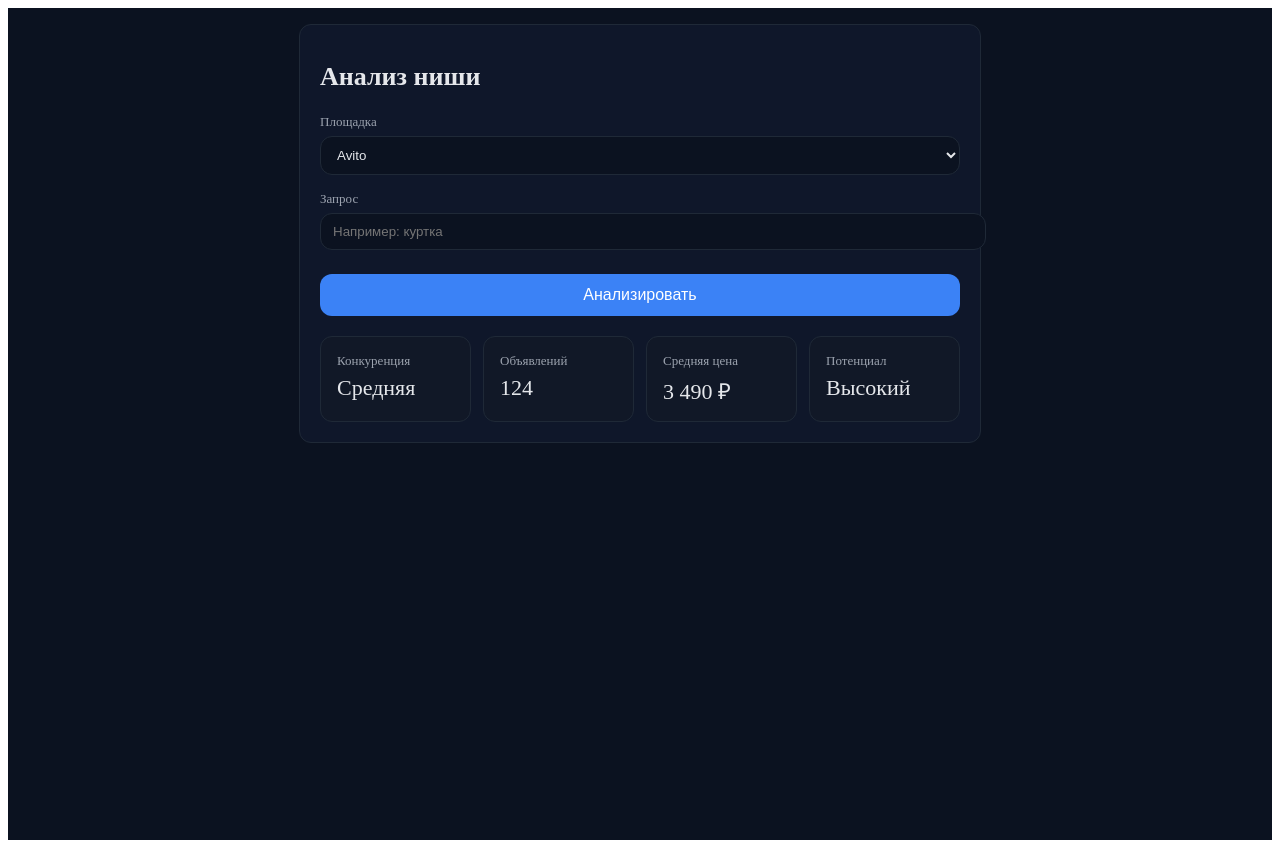
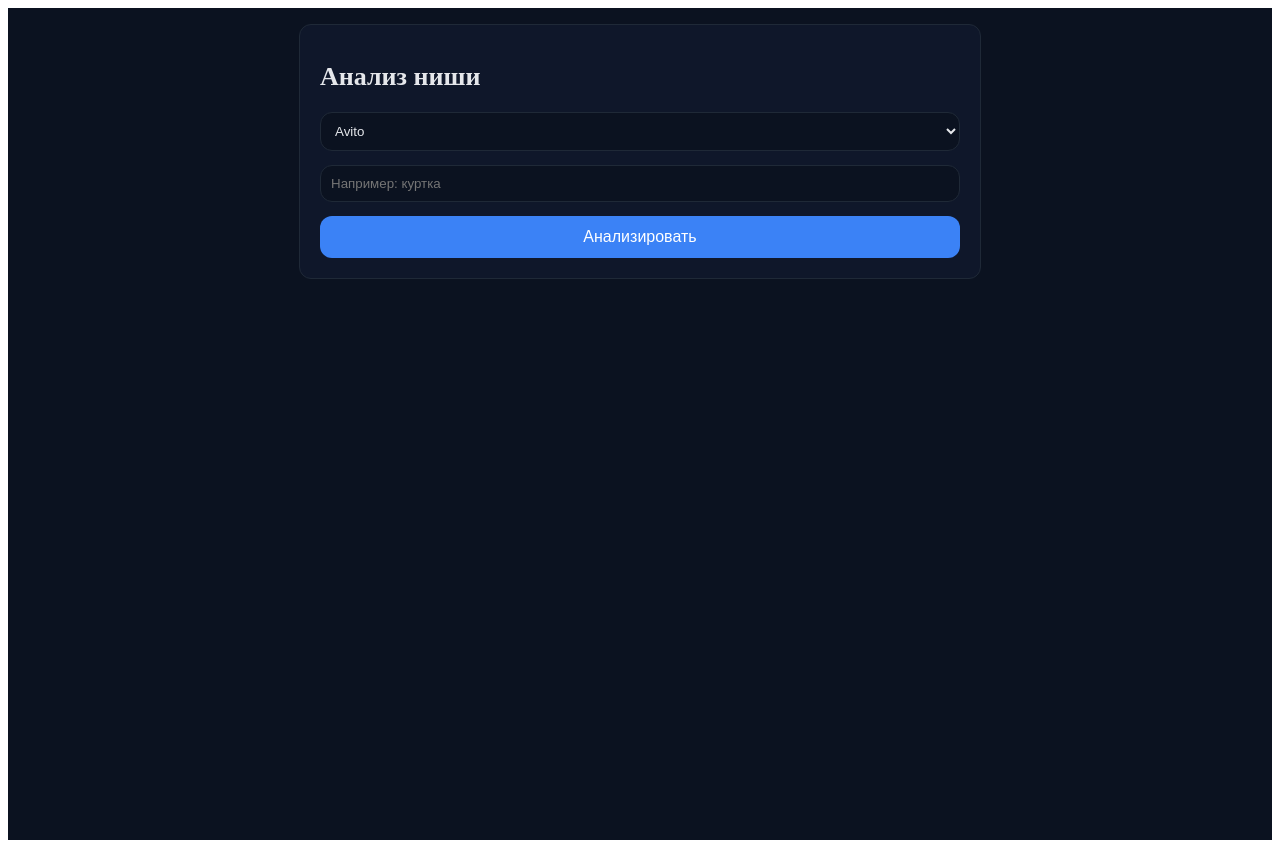
Before and after one commit to cLoud288/analyz-frontend, a Next.js app: page / in a window 1280 px wide. Built offline with nearby package versions, Linux system fonts and the light colour scheme.

Commit message:
add full analyze logic

```diff
--- a/src/components/MetricsGrid.tsx
+++ b/src/components/MetricsGrid.tsx
@@ -1,21 +1,19 @@
-"use client";
-
 import StatCard from "./StatCard";
 
-export default function MetricsGrid() {
+export default function MetricsGrid({ data }: any) {
   return (
     <div
       style={{
         display: "grid",
         gridTemplateColumns: "repeat(auto-fit, minmax(140px, 1fr))",
         gap: 12,
-        marginTop: 20,
+        marginTop: 24,
       }}
     >
-      <StatCard title="Конкуренция" value="Средняя" />
-      <StatCard title="Объявлений" value="124" />
-      <StatCard title="Средняя цена" value="3 490 ₽" />
-      <StatCard title="Потенциал" value="Высокий" />
+      <StatCard title="Конкуренция" value={data.competition} />
+      <StatCard title="Объявлений" value={data.listings} />
+      <StatCard title="Средняя цена" value={`${data.avg_price} ₽`} />
+      <StatCard title="Потенциал" value={data.potential} />
     </div>
   );
 }
--- a/src/components/NicheForm.tsx
+++ b/src/components/NicheForm.tsx
@@ -1,9 +1,61 @@
 "use client";
 
+import { useState } from "react";
 import { theme } from "@/lib/theme";
 import MetricsGrid from "./MetricsGrid";
 
+type Result = {
+  competition: string;
+  listings: number;
+  avg_price: number;
+  potential: string;
+};
+
 export default function NicheForm() {
+  const [platform, setPlatform] = useState("Avito");
+  const [query, setQuery] = useState("");
+  const [loading, setLoading] = useState(false);
+  const [error, setError] = useState<string | null>(null);
+  const [result, setResult] = useState<Result | null>(null);
+
+  async function handleAnalyze() {
+    if (!query.trim()) {
+      setError("Введите запрос");
+      return;
+    }
+
+    setError(null);
+    setLoading(true);
+    setResult(null);
+
+    try {
+      const res = await fetch(
+        `${process.env.NEXT_PUBLIC_API_URL}/analyze`,
+        {
+          method: "POST",
+          headers: {
+            "Content-Type": "application/json",
+          },
+          body: JSON.stringify({
+            platform,
+            query,
+          }),
+        }
+      );
+
+      if (!res.ok) {
+        throw new Error("Ошибка анализа");
+      }
+
+      const data = await res.json();
+      setResult(data);
+    } catch (e) {
+      setError("Не удалось выполнить анализ");
+    } finally {
+      setLoading(false);
+    }
+  }
+
   return (
     <div
       style={{
@@ -29,15 +81,11 @@ export default function NicheForm() {
 
         {/* Filters */}
         <div style={{ display: "grid", gap: 14 }}>
-          <div>
-            <label style={{ fontSize: 13, color: theme.muted }}>
-              Площадка
-            </label>
           <select
+            value={platform}
+            onChange={(e) => setPlatform(e.target.value)}
             style={{
-                width: "100%",
-                marginTop: 6,
-                padding: "10px 12px",
+              padding: "10px",
               borderRadius: theme.radius,
               background: theme.bg,
               color: theme.text,
@@ -48,29 +96,24 @@ export default function NicheForm() {
             <option>WB</option>
             <option>Ozon</option>
           </select>
-          </div>
 
-          <div>
-            <label style={{ fontSize: 13, color: theme.muted }}>
-              Запрос
-            </label>
           <input
             placeholder="Например: куртка"
+            value={query}
+            onChange={(e) => setQuery(e.target.value)}
             style={{
-                width: "100%",
-                marginTop: 6,
-                padding: "10px 12px",
+              padding: "10px",
               borderRadius: theme.radius,
               background: theme.bg,
               color: theme.text,
               border: `1px solid ${theme.border}`,
             }}
           />
-          </div>
 
           <button
+            onClick={handleAnalyze}
+            disabled={loading}
             style={{
-              marginTop: 10,
               padding: "12px",
               borderRadius: theme.radius,
               background: theme.primary,
@@ -78,14 +121,18 @@ export default function NicheForm() {
               border: "none",
               fontSize: 16,
               cursor: "pointer",
+              opacity: loading ? 0.7 : 1,
             }}
           >
-            Анализировать
+            {loading ? "Анализируем..." : "Анализировать"}
           </button>
+
+          {error && (
+            <div style={{ color: theme.danger }}>{error}</div>
+          )}
         </div>
 
-        {/* Results */}
-        <MetricsGrid />
+        {result && <MetricsGrid data={result} />}
       </div>
     </div>
   );
```
Lines whose indentation alone changed are shown as unchanged.
